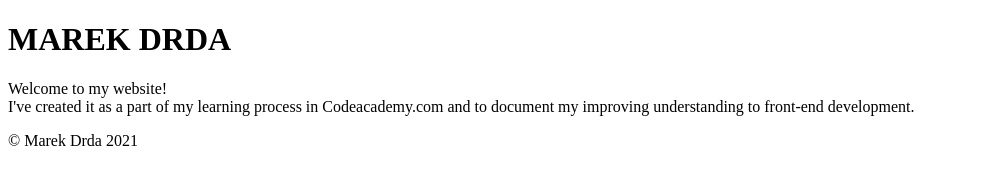
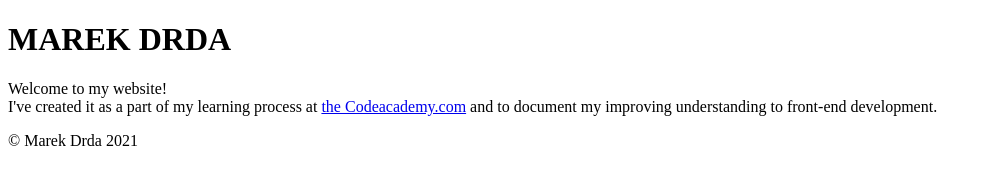
Before and after one commit to LaniusCollurio42/marekdrda.github.io, a plain HTML site: page index.html in a window 1280 px wide. Shown: the whole page, without its empty margins (0-992 px from the left). Drawn offline with Linux system fonts and the light colour scheme.

Commit message:
Update index.html

```diff
--- a/index.html
+++ b/index.html
@@ -10,7 +10,7 @@
         <main>
             <h1>MAREK DRDA</h1>
             <p>Welcome to my website!<br>
-            I've created it as a part of my learning process in Codeacademy.com and to document my improving understanding to front-end development.</p>
+                I've created it as a part of my learning process at <a href="https://www.codecademy.com/learn">the Codeacademy.com</a> and to document my improving understanding to front-end development.</p>
         </main>
         <footer>
            <p>© Marek Drda 2021</p>
```
